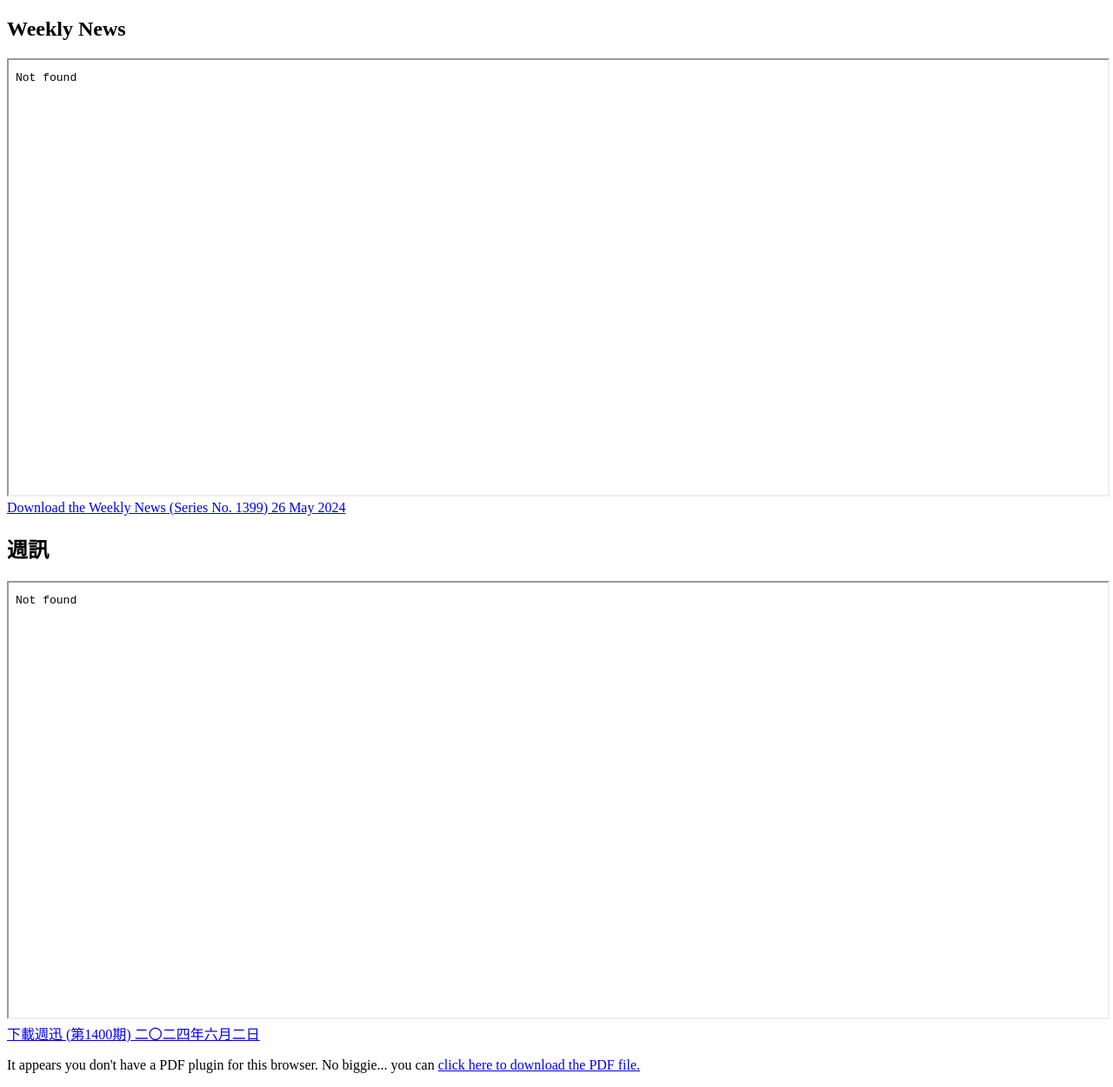
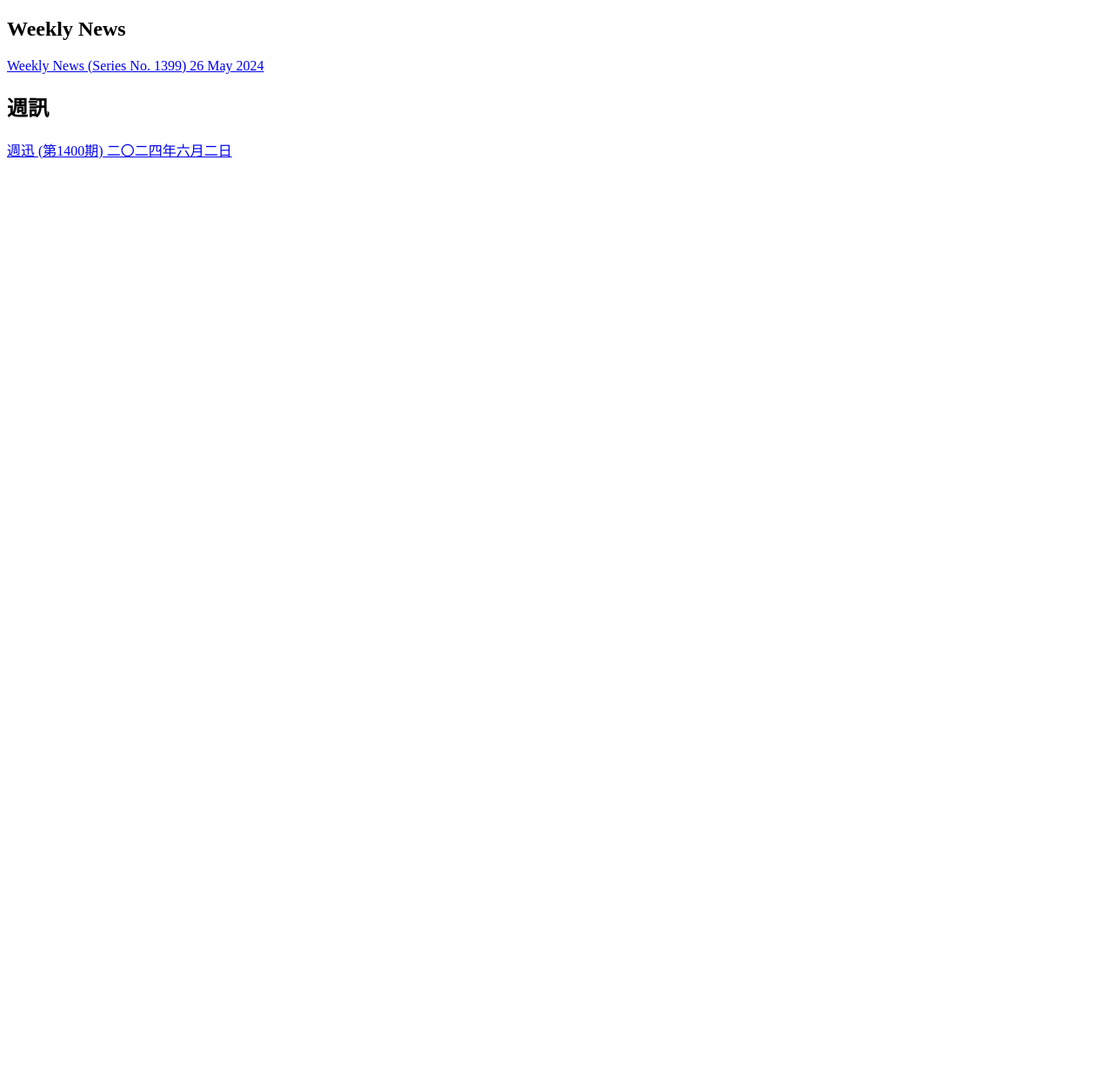
Before and after one commit to teelepeng/TCIKL, a plain HTML site: page index.html in a window 1280 px wide. Shown: the whole page at 87% size. After the commit the page ends 800 px from the top, so only its background shows below. Drawn offline with Linux system fonts and the light colour scheme.

Commit message:
Update index.html

```diff
--- a/index.html
+++ b/index.html
@@ -7,17 +7,10 @@
 </head>
 <body>
     	<h2>Weekly News</h2>
-        <iframe src= "Booklet_Weekly_News_Eng_1399.pdf" width="100%" height="500px"></iframe>
-	<a href="Booklet_Weekly_News_Eng_1400.pdf" download="Booklet_Weekly_News_Eng_1400">Download the Weekly News (Series No. 1399) 26 May 2024</a>
+	<a href="Booklet_Weekly_News_Eng_1400.pdf" download="Booklet_Weekly_News_Eng_1400">Weekly News (Series No. 1399) 26 May 2024</a>
 
 	<h2>週訊</h2>
-	<iframe src="Weekly_News_Chic_1400 2 6 2024.pdf" width="100%" height="500px"></iframe>
-	<a href="Weekly_News_Chic_1400 2 6 2024.pdf" download="Weekly_News_Chic_1400 2 6 2024.pdf">下載週迅 (第1400期) 二〇二四年六月二日</a>
-
-	<object data="Booklet_Weekly_News_Eng_1399.pdf" type="application/pdf" width="100%" height="600">
-            <p>It appears you don't have a PDF plugin for this browser.
-                No biggie... you can <a href="Booklet_Weekly_News_Eng_1399.pdf">click here to download the PDF file.</a></p>
-        </object>
+	<a href="Weekly_News_Chic_1400 2 6 2024.pdf" download="Weekly_News_Chic_1400 2 6 2024.pdf">週迅 (第1400期) 二〇二四年六月二日</a>
 
 </body>
 </html>
```
